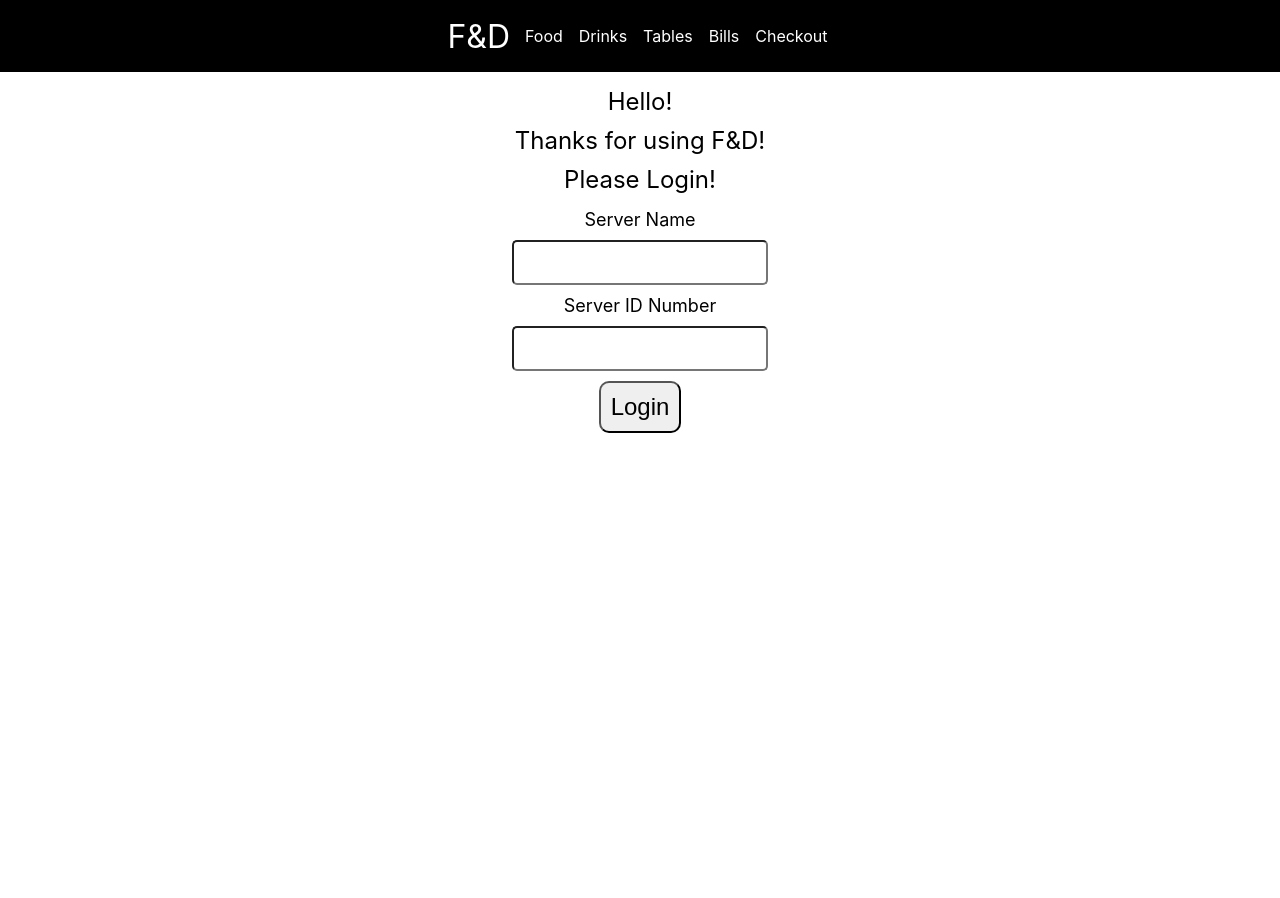
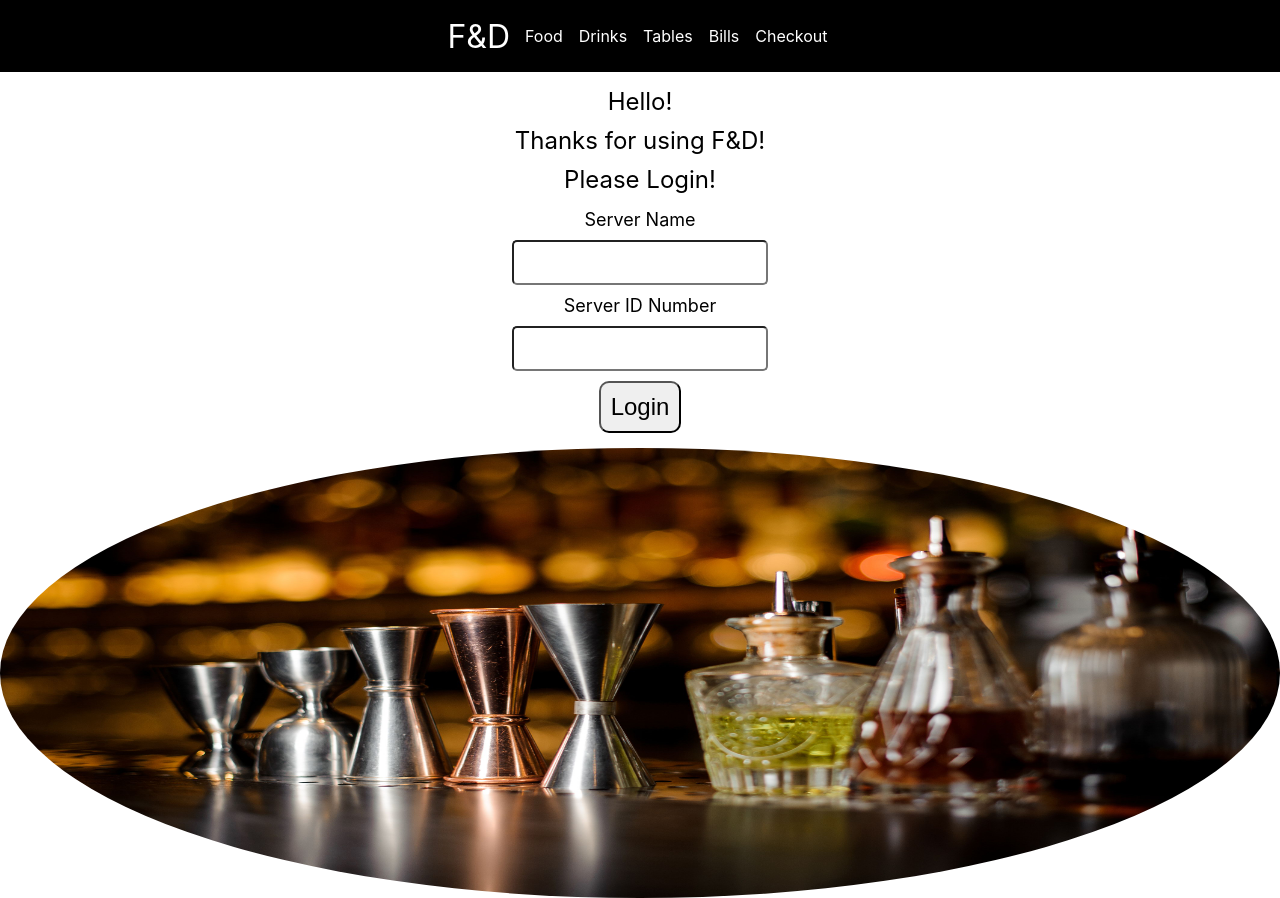
Before and after one commit to BlakeSartin/Food_Service_App, a React (Create React App) app in the folder food_service_app/: page / in a window 1280 px wide. Before the commit the page ends 800 px from the top, so only its background shows below. Built offline with nearby package versions, Linux system fonts and the light colour scheme.

Commit message:
add image on login screen and image stayling

```diff
--- a/food_service_app/src/App.css
+++ b/food_service_app/src/App.css
@@ -13,35 +13,48 @@
   color: white;
 }
 
-.login{
+.login {
   display: flex;
   align-items: center;
   justify-content: center;
   flex-direction: column;
   padding: 10px;
-
 }
 
-.login-form{
+.login-form {
   display: flex;
   align-items: center;
   justify-content: center;
   flex-direction: column;
 }
 
-.login-p{
+.login-p {
   padding: 5px;
-  font-size:x-large;
+  font-size: x-large;
 }
 
-.login-form-part{
+.login-form-part {
   padding: 10px;
   font-size: large;
   border-radius: 5px;
 }
-.login-button{
+.login-button {
   font-size: x-large;
   padding: 10px;
   margin-top: 10px;
   border-radius: 10px;
 }
+
+.image-container{
+  display:flex;
+   justify-content:center;
+   align-items:center;
+   height:300px;
+   margin-top: 80px;
+}
+
+img {
+  height: 150%;
+  width: 150%;
+  border-radius: 50%;
+}
--- a/food_service_app/src/App.js
+++ b/food_service_app/src/App.js
@@ -5,6 +5,7 @@ import Food from "./components/Food";
 import Bills from "./components/Bills";
 import Checkout from "./components/Checkout";
 import Tables from "./components/Tables";
+
 
 function App() {
   let component;
@@ -43,6 +44,9 @@ function App() {
           <input className="login-button" type="submit" value="Login"></input>
         </form>
         </div>
+        <div className="image-container">
+        <img src="/images/bar.jpg" alt=""></img>
+        </div>
     </div>
   );
 }
```
Also changed, not shown: food_service_app/public/images/bar.jpg (added).
